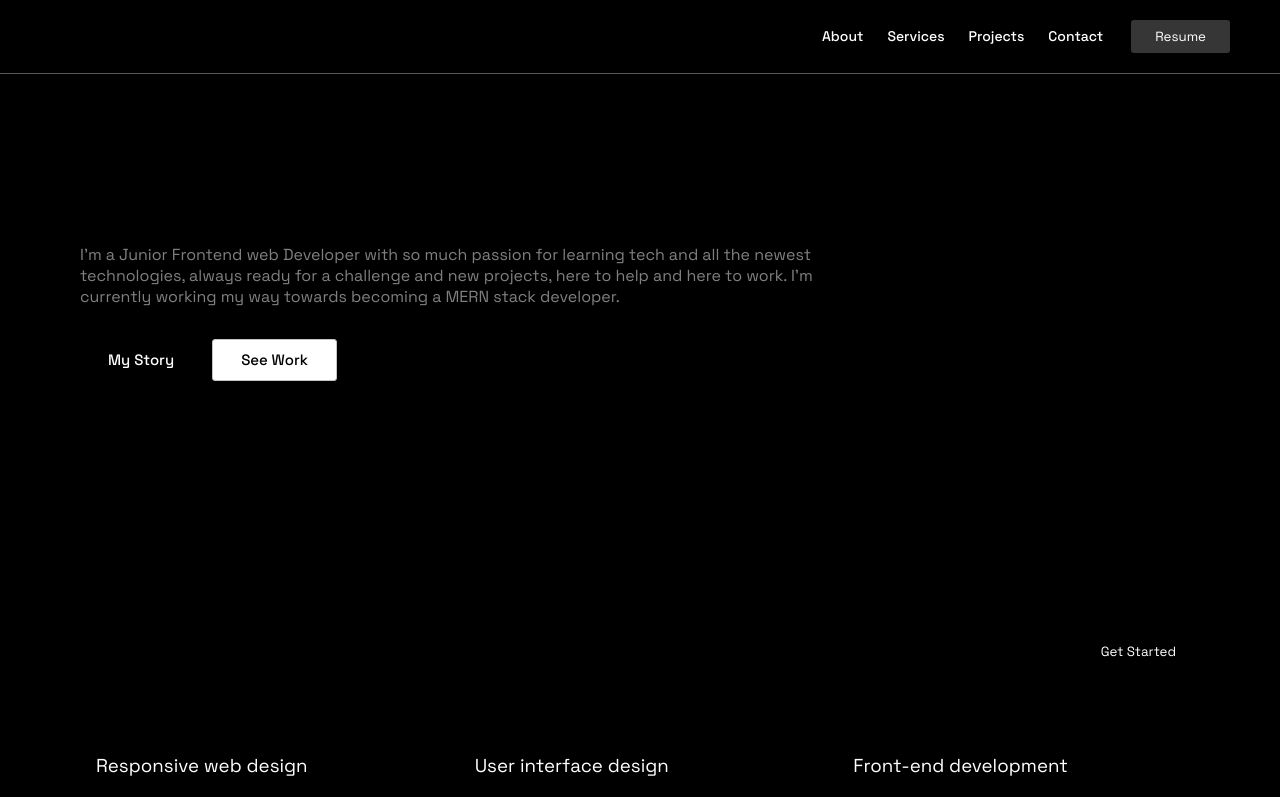
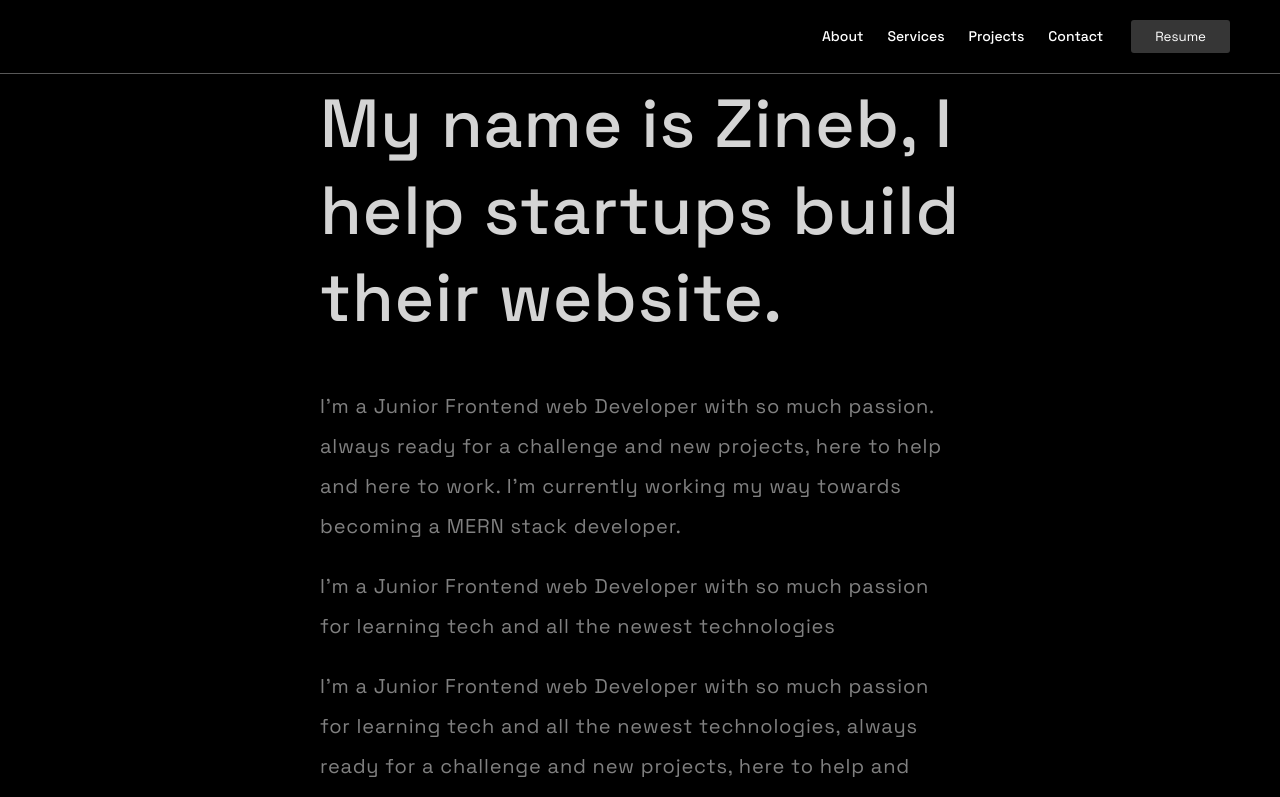
Before and after one commit to wx-it/new-portfolio, a React (Create React App) app: page / in a window 1280 px wide. Shown: the top 797 px of the page. Built offline with nearby package versions, Linux system fonts and the light colour scheme.

Commit message:
done with header and navbar

```diff
--- a/src/components/header/Header.jsx
+++ b/src/components/header/Header.jsx
@@ -5,19 +5,22 @@ const Header = () => {
   return (
     <div className="header">
       <div>
-        <h1>My name is Zineb,</h1>
-        <h1>I help startups build their website</h1>
+        <h1>My name is Zineb, I help startups build their website. </h1>
+        <p>
+          I'm a Junior Frontend web Developer with so much passion. always ready
+          for a challenge and new projects, here to help and here to work. I'm
+          currently working my way towards becoming a MERN stack developer.
+        </p>
+        <p>
+          I'm a Junior Frontend web Developer with so much passion for learning
+          tech and all the newest technologies
+        </p>
         <p>
           I'm a Junior Frontend web Developer with so much passion for learning
           tech and all the newest technologies, always ready for a challenge and
-          new projects, here to help and here to work. I'm currently working my
-          way towards becoming a MERN stack developer.
+          new projects, here to help and here to work.
         </p>
       </div>
-        <div>
-          <button>My Story</button>
-          <button>See Work</button>
-        </div>
     </div>
   );
 };
--- a/src/components/header/header.css
+++ b/src/components/header/header.css
@@ -1,47 +1,27 @@
-.header {
+.header{
+  display: flex;
+  align-items: center;
+  justify-content: center;
+  flex-direction: column;
   width: 100%;
-  height: 600px;
-  display: flex;
-  align-items: flex-start;
-  justify-content: flex-start;
-  flex-direction: column;
-  padding: 5rem 0;
+  height: 100vh;
+  color: white;
 }
 
-.header div h1 {
-  margin: 10px 0;
-  font-size: 50px;
-  font-weight: 500;
+.header div{
+  margin-top: 5rem;
 }
 
-.header div p {
-  color: gray;
-  max-width: 800px;
+.header div h1{
+  font-size: 68px;
+  font-weight: 500;
+  letter-spacing: 0.05rem;
+  color: rgb(212, 212, 212);
 }
 
-.header div button {
-  margin-right: 10px;
-  background-color: black;
-  color: white;
-  border: none;
-  padding: 0.65rem 1.75rem;
-  border-radius: 3px;
-  cursor: pointer;
-  font-size: 15px;
-  font-family: inherit;
-  font-weight: 500;
-  margin-top: 1rem;
-  transition: all 0.5s linear;
+.header div p{
+  color: gray;
+  font-size: 20px;
+  line-height: 2.5rem;
+  letter-spacing: 0.05rem;
 }
-
-.header div button:last-child {
-  background-color: white;
-  color: black;
-  border: 1px rgb(197, 197, 197) solid;
-}
-
-.header div button:first-child:hover {
-  background-color: white;
-  color: black;
-  border: 1px rgb(197, 197, 197) solid;
-}
--- a/src/index.css
+++ b/src/index.css
@@ -12,5 +12,5 @@ body{
 }
 
 .container{
-    padding: 0 5rem;
+    padding: 0 20rem;
 }
```
